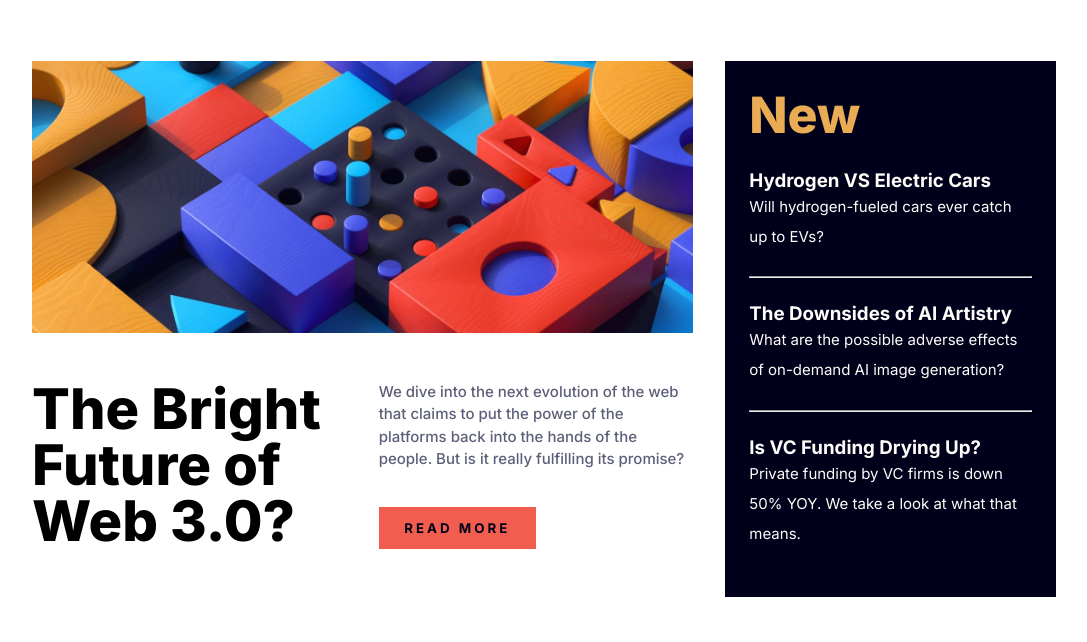
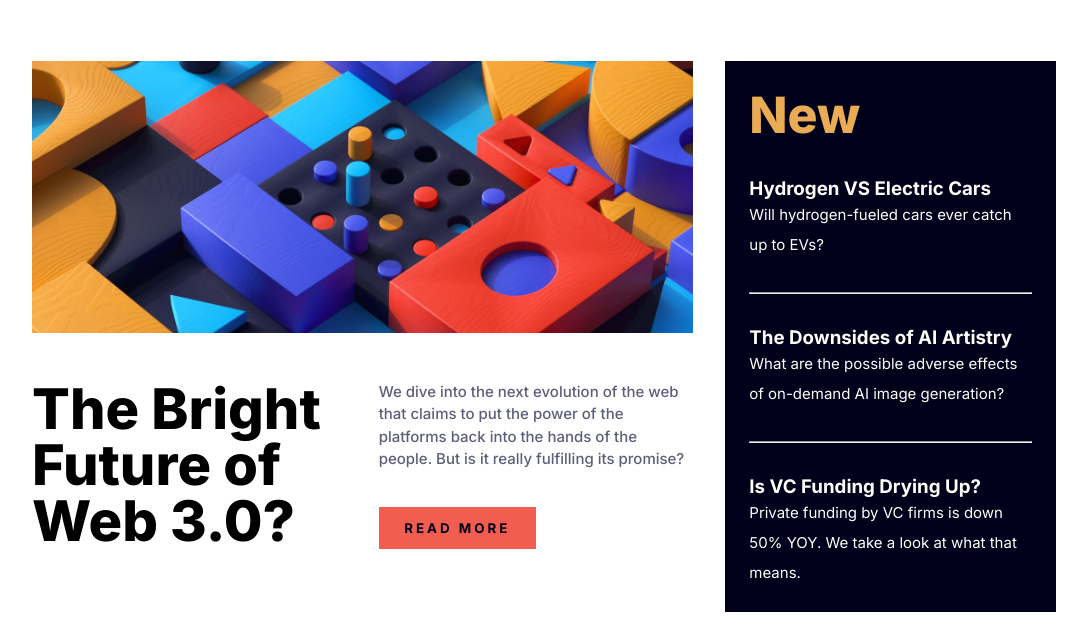
Before and after one commit to IsaiAlegria1820/Proyecto_Bloque_2, a plain HTML site: page index.html in a window 1280 px wide. Shown: the part 115-757 px from the top of the page, without its empty margins (96-1183 px from the left). Drawn offline with Linux system fonts and the light colour scheme.

Commit message:
aplicando responsive al aside

```diff
--- a/index.html
+++ b/index.html
@@ -35,7 +35,7 @@
           </div>
         </section>
       </article>
-      <aside class="padding-sm grid">
+      <aside class="padding-sm grid gap-md">
         <h2 class="justify-center titulo">New</h2>
         <section>
           <h3 class="subtitulo">Hydrogen VS Electric Cars</h3>
```
